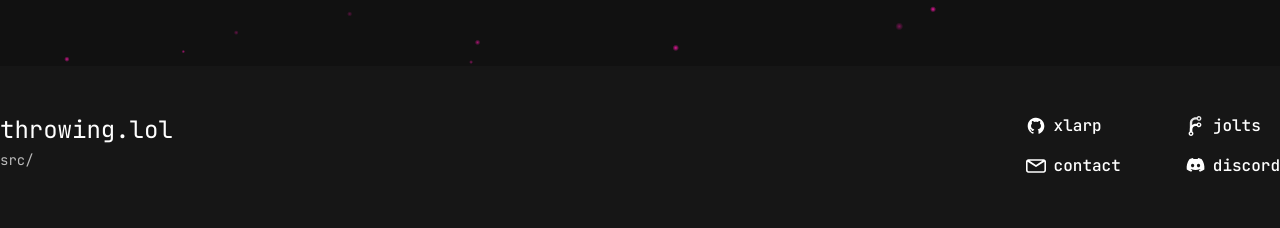
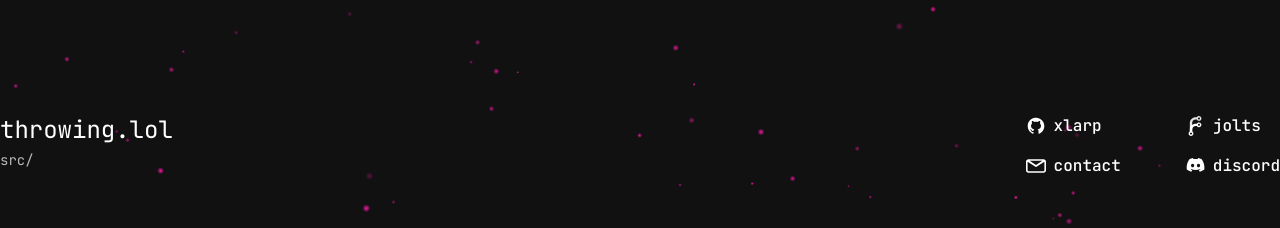
Before and after one commit to xlarp/vs, a Next.js app: page / in a window 1280 px wide. Shown: the part 566-794 px from the top of the page. Built offline with nearby package versions, Linux system fonts and the light colour scheme; a web font is replaced by a local one.

Commit message:
feat(components/Footer): Remove footer background

```diff
--- a/components/Footer.tsx
+++ b/components/Footer.tsx
@@ -9,7 +9,7 @@ import React from "react";
 const Footer: React.FC = () => {
   return (
     <>
-      <footer className="text-white bg-custom-gray py-12 px-8 md:px-0">
+      <footer className="text-white py-12 px-8 md:px-0">
         <div className="container mx-auto flex flex-col md:flex-row justify-between">
           <div className="text-2xl mb-4 font-mono">
             <div className={mono.className}>
```
